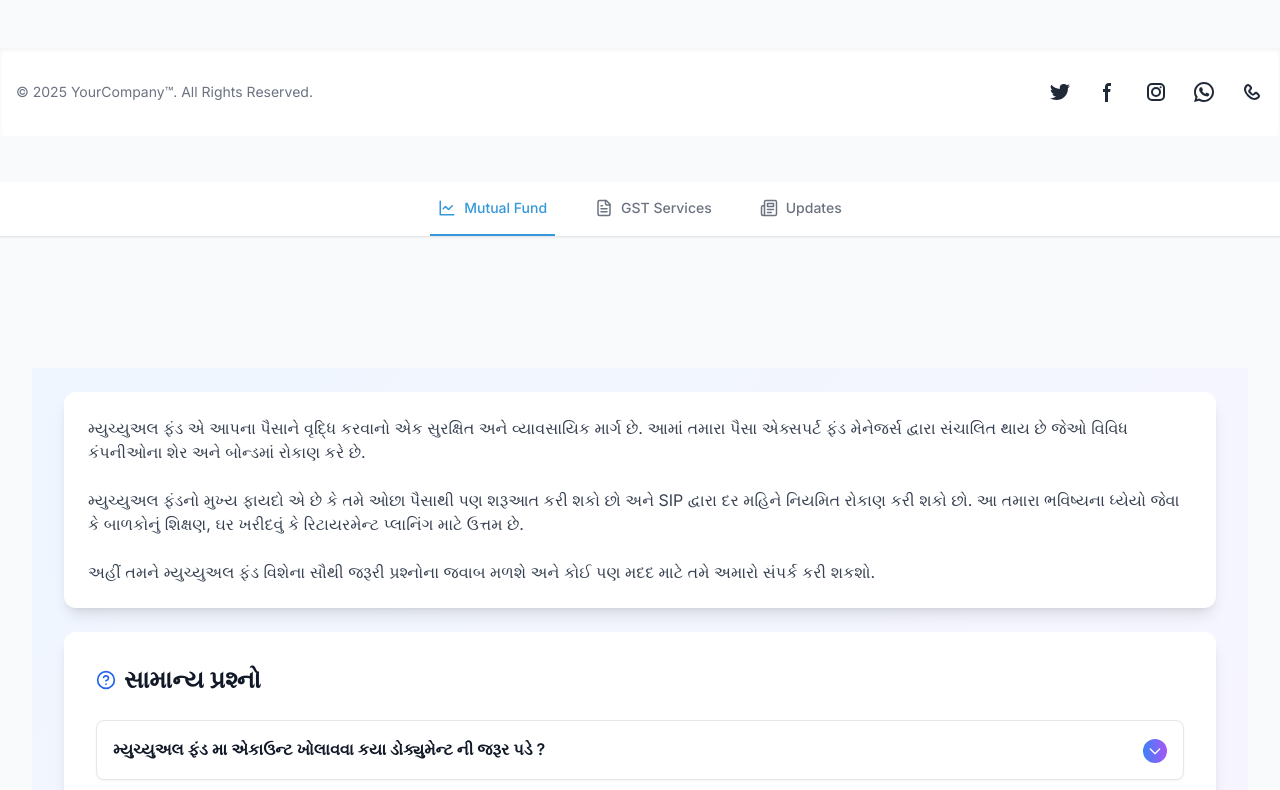
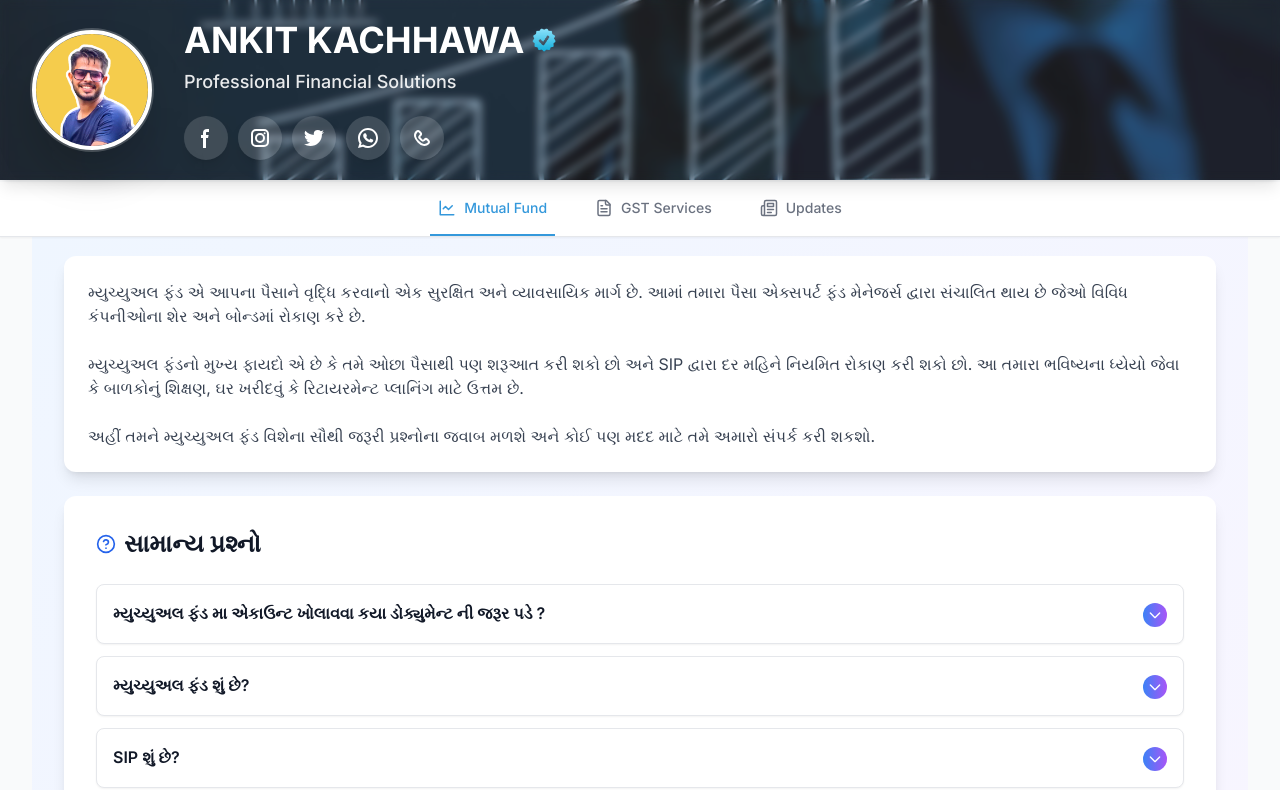
Before and after one commit to AnkitKachhawa1/aaaa, a React (Vite) app: page /mutualfund in a window 1280 px wide. Shown: the top 790 px of the page. Built offline with nearby package versions, Linux system fonts and the light colour scheme.

Commit message:
Update Header.tsx

```diff
--- a/src/components/Header.tsx
+++ b/src/components/Header.tsx
@@ -1,50 +1,94 @@
 import React from 'react';
+import { Link } from 'react-router-dom';
 
-const Footer = () => {
+const Header: React.FC = () => {
+  const socialLinks = [
+    {
+      name: 'Facebook',
+      url: 'https://facebook.com/your-profile',
+      icon: (
+        <svg className="w-5 h-5 sm:w-6 sm:h-6" fill="currentColor" viewBox="0 0 24 24" aria-hidden="true">
+          <path fillRule="evenodd" d="M13.135 6H15V3h-1.865a4.147 4.147 0 0 0-4.142 4.142V9H7v3h2v9.938h3V12h2.021l.592-3H12V6.591A.6.6 0 0 1 12.592 6h.543Z" clipRule="evenodd"/>
+        </svg>
+      ),
+    },
+    {
+      name: 'Instagram',
+      url: 'https://instagram.com/your-profile',
+      icon: (
+        <svg className="w-5 h-5 sm:w-6 sm:h-6" fill="currentColor" viewBox="0 0 24 24" aria-hidden="true">
+          <path fillRule="evenodd" d="M3 8a5 5 0 0 1 5-5h8a5 5 0 0 1 5 5v8a5 5 0 0 1-5 5H8a5 5 0 0 1-5-5V8Zm5-3a3 3 0 0 0-3 3v8a3 3 0 0 0 3 3h8a3 3 0 0 0 3-3V8a3 3 0 0 0-3-3H8Zm7.597 2.214a1 1 0 0 1 1-1h.01a1 1 0 1 1 0 2h-.01a1 1 0 0 1-1-1ZM12 9a3 3 0 1 0 0 6 3 3 0 0 0 0-6Zm-5 3a5 5 0 1 1 10 0 5 5 0 0 1-10 0Z" clipRule="evenodd"/>
+        </svg>
+      ),
+    },
+    {
+      name: 'Twitter',
+      url: 'https://twitter.com/your-profile',
+      icon: (
+        <svg className="w-5 h-5 sm:w-6 sm:h-6" fill="currentColor" viewBox="0 0 24 24" aria-hidden="true">
+          <path fillRule="evenodd" d="M22 5.892a8.178 8.178 0 0 1-2.355.635 4.074 4.074 0 0 0 1.8-2.235 8.343 8.343 0 0 1-2.605.981A4.13 4.13 0 0 0 15.85 4a4.068 4.068 0 0 0-4.1 4.038c0 .31.035.618.105.919A11.705 11.705 0 0 1 3.4 4.734a4.006 4.006 0 0 0 1.268 5.392 4.165 4.165 0 0 1-1.859-.5v.05A4.057 4.057 0 0 0 6.1 13.635a4.192 4.192 0 0 1-1.856.07 4.108 4.108 0 0 0 3.831 2.807A8.36 8.36 0 0 1 2 18.184 11.732 11.732 0 0 0 8.291 20 11.502 11.502 0 0 0 19.964 8.5c0-.177 0-.349-.012-.523A8.143 8.143 0 0 0 22 5.892Z" clipRule="evenodd"/>
+        </svg>
+      ),
+    },
+    {
+      name: 'WhatsApp',
+      url: 'https://wa.me/919999999999', // Replace with actual number
+      icon: (
+        <svg className="w-5 h-5 sm:w-6 sm:h-6" fill="currentColor" viewBox="0 0 24 24" aria-hidden="true">
+          <path fillRule="evenodd" d="M12 4a8 8 0 0 0-6.895 12.06l.569.718-.697 2.359 2.32-.648.379.243A8 8 0 1 0 12 4ZM2 12C2 6.477 6.477 2 12 2s10 4.477 10 10-4.477 10-10 10a9.96 9.96 0 0 1-5.016-1.347l-4.948 1.382 1.426-4.829-.006-.007-.033-.055A9.958 9.958 0 0 1 2 12Z" clipRule="evenodd"/>
+          <path fill="currentColor" d="M16.735 13.492c-.038-.018-1.497-.736-1.756-.83a1.008 1.008 0 0 0-.34-.075c-.196 0-.362.098-.49.291-.146.217-.587.732-.723.886-.018.02-.042.045-.057.045-.013 0-.239-.093-.307-.123-1.564-.68-2.751-2.313-2.914-2.589-.023-.04-.024-.057-.024-.057.005-.021.058-.074.085-.101.08-.079.166-.182.249-.283l.117-.14c.121-.14.175-.25.237-.375l.033-.066a.68.68 0 0 0-.02-.64c-.034-.069-.65-1.555-.715-1.711-.158-.377-.366-.552-.655-.552-.027 0 0 0-.112.005-.137.005-.883.104-1.213.311-.35.22-.94.924-.94 2.16 0 1.112.705 2.162 1.008 2.561l.041.06c1.161 1.695 2.608 2.951 4.074 3.537 1.412.564 2.081.63 2.461.63.16 0 .288-.013.4-.024l.072-.007c.488-.043 1.56-.599 1.804-1.276.192-.534.243-1.117.115-1.329-.088-.144-.239-.216-.43-.308Z"/>
+        </svg>
+      ),
+    },
+    {
+      name: 'Call',
+      url: 'tel:+919999999999',
+      icon: (
+        <svg className="w-5 h-5 sm:w-6 sm:h-6" fill="none" stroke="currentColor" viewBox="0 0 24 24" aria-hidden="true">
+          <path strokeLinecap="round" strokeLinejoin="round" strokeWidth="2" d="M18.427 14.768 17.2 13.542a1.733 1.733 0 0 0-2.45 0l-.613.613a1.732 1.732 0 0 1-2.45 0l-1.838-1.84a1.735 1.735 0 0 1 0-2.452l.612-.613a1.735 1.735 0 0 0 0-2.452L9.237 5.572a1.6 1.6 0 0 0-2.45 0c-3.223 3.2-1.702 6.896 1.519 10.117 3.22 3.221 6.914 4.745 10.12 1.535a1.601 1.601 0 0 0 0-2.456Z"/>
+        </svg>
+      ),
+    },
+  ];
+
   return (
-    <footer className="bg-white dark:bg-gray-900 shadow-inner mt-12">
-      <div className="w-full max-w-screen-xl mx-auto p-4 md:py-8">
-        <div className="sm:flex sm:items-center sm:justify-between">
-          <span className="text-sm text-gray-500 sm:text-center dark:text-gray-400">
-            © {new Date().getFullYear()} <a href="/" className="hover:underline">YourCompany™</a>. All Rights Reserved.
-          </span>
-          <div className="flex mt-4 sm:justify-center sm:mt-0 gap-6">
-            {/* Twitter */}
-            <a href="#" className="text-gray-500 hover:text-blue-500 dark:hover:text-blue-400">
-              <svg className="w-6 h-6 text-gray-800 dark:text-white" xmlns="http://www.w3.org/2000/svg" fill="currentColor" viewBox="0 0 24 24">
-                <path fillRule="evenodd" d="M22 5.892a8.178 8.178 0 0 1-2.355.635 4.074 4.074 0 0 0 1.8-2.235 8.343 8.343 0 0 1-2.605.981A4.13 4.13 0 0 0 15.85 4a4.068 4.068 0 0 0-4.1 4.038c0 .31.035.618.105.919A11.705 11.705 0 0 1 3.4 4.734a4.006 4.006 0 0 0 1.268 5.392 4.165 4.165 0 0 1-1.859-.5v.05A4.057 4.057 0 0 0 6.1 13.635a4.192 4.192 0 0 1-1.856.07 4.108 4.108 0 0 0 3.831 2.807A8.36 8.36 0 0 1 2 18.184 11.732 11.732 0 0 0 8.291 20 11.502 11.502 0 0 0 19.964 8.5c0-.177 0-.349-.012-.523A8.143 8.143 0 0 0 22 5.892Z" clipRule="evenodd"/>
-              </svg>
-            </a>
-            {/* Facebook */}
-            <a href="#" className="text-gray-500 hover:text-blue-700 dark:hover:text-blue-500">
-              <svg className="w-6 h-6 text-gray-800 dark:text-white" xmlns="http://www.w3.org/2000/svg" fill="currentColor" viewBox="0 0 24 24">
-                <path fillRule="evenodd" d="M13.135 6H15V3h-1.865a4.147 4.147 0 0 0-4.142 4.142V9H7v3h2v9.938h3V12h2.021l.592-3H12V6.591A.6.6 0 0 1 12.592 6h.543Z" clipRule="evenodd"/>
-              </svg>
-            </a>
-            {/* Instagram */}
-            <a href="#" className="text-gray-500 hover:text-pink-500 dark:hover:text-pink-400">
-              <svg className="w-6 h-6 text-gray-800 dark:text-white" xmlns="http://www.w3.org/2000/svg" fill="none" viewBox="0 0 24 24">
-                <path fill="currentColor" fillRule="evenodd" d="M3 8a5 5 0 0 1 5-5h8a5 5 0 0 1 5 5v8a5 5 0 0 1-5 5H8a5 5 0 0 1-5-5V8Zm5-3a3 3 0 0 0-3 3v8a3 3 0 0 0 3 3h8a3 3 0 0 0 3-3V8a3 3 0 0 0-3-3H8Zm7.597 2.214a1 1 0 0 1 1-1h.01a1 1 0 1 1 0 2h-.01a1 1 0 0 1-1-1ZM12 9a3 3 0 1 0 0 6 3 3 0 0 0 0-6Zm-5 3a5 5 0 1 1 10 0 5 5 0 0 1-10 0Z" clipRule="evenodd"/>
-              </svg>
-            </a>
-            {/* WhatsApp */}
-            <a href="#" className="text-gray-500 hover:text-green-600 dark:hover:text-green-400">
-              <svg className="w-6 h-6 text-gray-800 dark:text-white" xmlns="http://www.w3.org/2000/svg" fill="none" viewBox="0 0 24 24">
-                <path fill="currentColor" fillRule="evenodd" d="M12 4a8 8 0 0 0-6.895 12.06l.569.718-.697 2.359 2.32-.648.379.243A8 8 0 1 0 12 4ZM2 12C2 6.477 6.477 2 12 2s10 4.477 10 10-4.477 10-10 10a9.96 9.96 0 0 1-5.016-1.347l-4.948 1.382 1.426-4.829-.006-.007-.033-.055A9.958 9.958 0 0 1 2 12Z" clipRule="evenodd"/>
-                <path fill="currentColor" d="M16.735 13.492c-.038-.018-1.497-.736-1.756-.83a1.008 1.008 0 0 0-.34-.075c-.196 0-.362.098-.49.291-.146.217-.587.732-.723.886-.018.02-.042.045-.057.045-.013 0-.239-.093-.307-.123-1.564-.68-2.751-2.313-2.914-2.589-.023-.04-.024-.057-.024-.057.005-.021.058-.074.085-.101.08-.079.166-.182.249-.283l.117-.14c.121-.14.175-.25.237-.375l.033-.066a.68.68 0 0 0-.02-.64c-.034-.069-.65-1.555-.715-1.711-.158-.377-.366-.552-.655-.552-.027 0 0 0-.112.005-.137.005-.883.104-1.213.311-.35.22-.94.924-.94 2.16 0 1.112.705 2.162 1.008 2.561l.041.06c1.161 1.695 2.608 2.951 4.074 3.537 1.412.564 2.081.63 2.461.63.16 0 .288-.013.4-.024l.072-.007c.488-.043 1.56-.599 1.804-1.276.192-.534.243-1.117.115-1.329-.088-.144-.239-.216-.43-.308Z"/>
-              </svg>
-            </a>
-            {/* Phone Call */}
-            <a href="tel:+919999999999" className="text-gray-500 hover:text-emerald-500 dark:hover:text-emerald-400">
-              <svg className="w-6 h-6 text-gray-800 dark:text-white" xmlns="http://www.w3.org/2000/svg" fill="none" viewBox="0 0 24 24">
-                <path stroke="currentColor" strokeLinecap="round" strokeLinejoin="round" strokeWidth="2" d="M18.427 14.768 17.2 13.542a1.733 1.733 0 0 0-2.45 0l-.613.613a1.732 1.732 0 0 1-2.45 0l-1.838-1.84a1.735 1.735 0 0 1 0-2.452l.612-.613a1.735 1.735 0 0 0 0-2.452L9.237 5.572a1.6 1.6 0 0 0-2.45 0c-3.223 3.2-1.702 6.896 1.519 10.117 3.22 3.221 6.914 4.745 10.12 1.535a1.601 1.601 0 0 0 0-2.456Z"/>
-              </svg>
-            </a>
+    <header className="fixed top-0 left-0 w-full z-50 bg-cover bg-center shadow-lg" style={{ backgroundImage: 'url("/header-bg.jpg")', height: '180px' }}>
+      <div className="backdrop-brightness-95 backdrop-blur-sm h-full flex items-center px-4 sm:px-6 lg:px-8">
+        <div className="flex-shrink-0">
+          <div className="w-[110px] h-[110px] sm:w-[120px] sm:h-[120px] rounded-full overflow-hidden border-4 border-white shadow-2xl ring-2 ring-white/20">
+            <img src="/profile.jpg" alt="Ankit Kachhawa" className="w-full h-full object-cover" />
+          </div>
+        </div>
+
+        <div className="flex-1 ml-4 sm:ml-8 flex flex-col justify-center min-w-0">
+          <Link to="/" className="block mb-2 sm:mb-3">
+            <div className="flex items-center gap-2 mb-1 sm:mb-2">
+              <h1 className="text-lg xs:text-xl sm:text-4xl font-bold text-white truncate">ANKIT KACHHAWA</h1>
+              <img src="/verified-badge.png" alt="Verified" className="w-5 h-5 sm:w-6 sm:h-6 object-contain transition-transform duration-300 hover:scale-110" />
+            </div>
+            <p className="text-xs sm:text-lg text-white/90 font-medium">Professional Financial Solutions</p>
+          </Link>
+
+          <div className="flex items-center gap-1.5 sm:gap-2.5 mt-1 sm:mt-2 flex-wrap">
+            {socialLinks.map((social) => (
+              <a
+                key={social.name}
+                href={social.url}
+                target="_blank"
+                rel="noopener noreferrer"
+                className="group bg-white/15 hover:bg-white/25 backdrop-blur-sm rounded-full p-2 sm:p-2.5 transition-all duration-300 transform hover:scale-105 active:scale-95 shadow-lg hover:shadow-xl"
+                aria-label={social.name}
+              >
+                <div className="text-white group-hover:text-white/90 transition-colors duration-300 flex items-center justify-center">
+                  {social.icon}
+                </div>
+              </a>
+            ))}
           </div>
         </div>
       </div>
-    </footer>
+    </header>
   );
 };
 
-export default Footer;
+export default Header;
```
